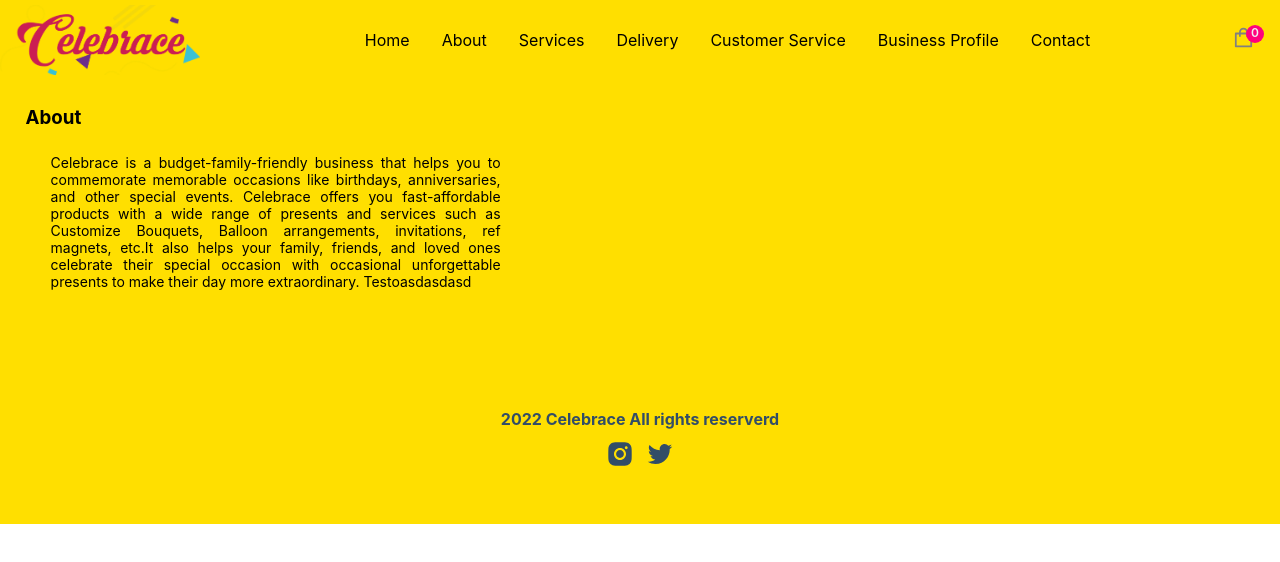
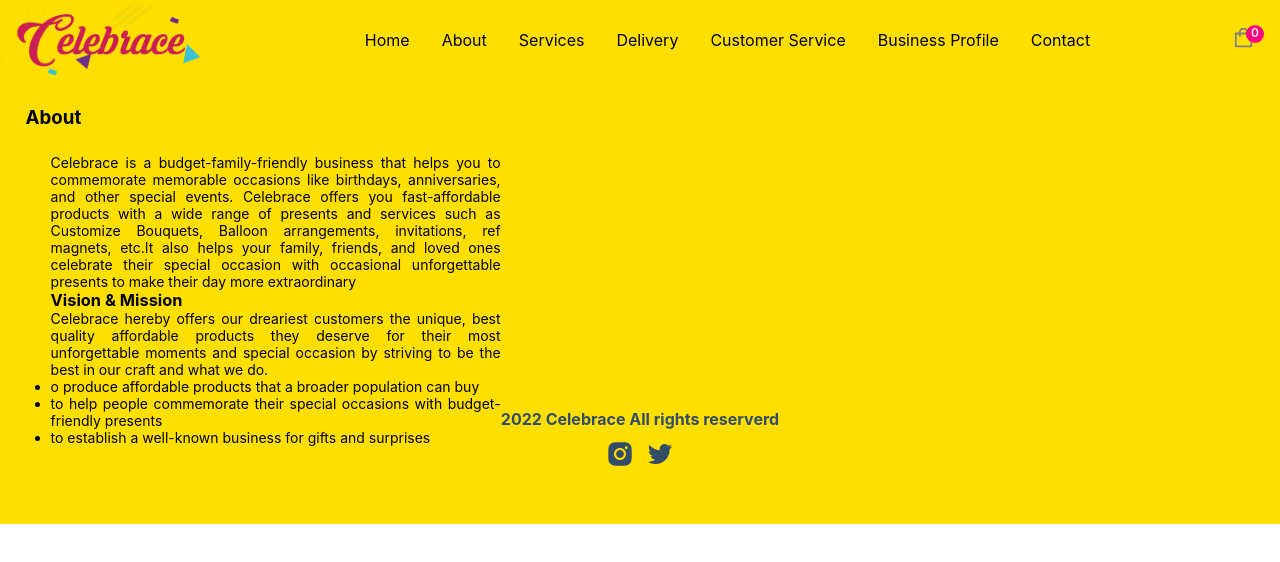
Before and after one commit to GuyWithBag/mobprog-ils, a Next.js app: page /about in a window 1280 px wide. Shown: the top 562 px of the page. Built offline with nearby package versions, Linux system fonts and the light colour scheme; a web font is replaced by a local one.

Commit message:
vision and mission

```diff
--- a/pages/about.js
+++ b/pages/about.js
@@ -3,15 +3,28 @@
 const about = () => {
   return (
     <>
+      <div class="column">
       <h3>About</h3>
       <div className="about-container">
         <p>
           Celebrace is a budget-family-friendly business that helps you to commemorate memorable occasions like birthdays, anniversaries, and other special events.
           Celebrace offers you fast-affordable products with a wide range of presents and services such as Customize Bouquets, Balloon arrangements, invitations, ref magnets, etc.It also helps your family, friends,
-          and loved ones celebrate their special occasion with occasional unforgettable presents to make their day more extraordinary.
-
-          Testoasdasdasd
+          and loved ones celebrate their special occasion with occasional unforgettable presents to make their day more extraordinary
         </p>
+        <div class="column">
+          <h3> Vision & Mission</h3>
+          <div className="VM-container">
+          <p>
+          Celebrace hereby offers our dreariest customers the unique, best quality affordable products they deserve for their most unforgettable moments and special occasion by striving to be the best in our craft and what we do.
+          <ul>
+          <li>o produce affordable products that a broader population can buy </li>
+          <li>to help people commemorate their special occasions with budget-friendly presents </li>
+          <li>to establish a well-known business for gifts and surprises</li>
+         </ul>
+          </p>
+        </div>
+        </div>
+       </div>
       </div>
     </>
   )
--- a/styles/about.css
+++ b/styles/about.css
@@ -10,3 +10,15 @@
     text-align: justify;
      justify-content: center;
   }
+  .vm-container {
+    font-family: arial;
+    font-size: 14px;
+    margin: 25px;
+    width: 450px;
+    height: 200px;
+  }
+  .vm-container p {
+    text-align: justify;
+    justify-content: center;
+
+  }
```
